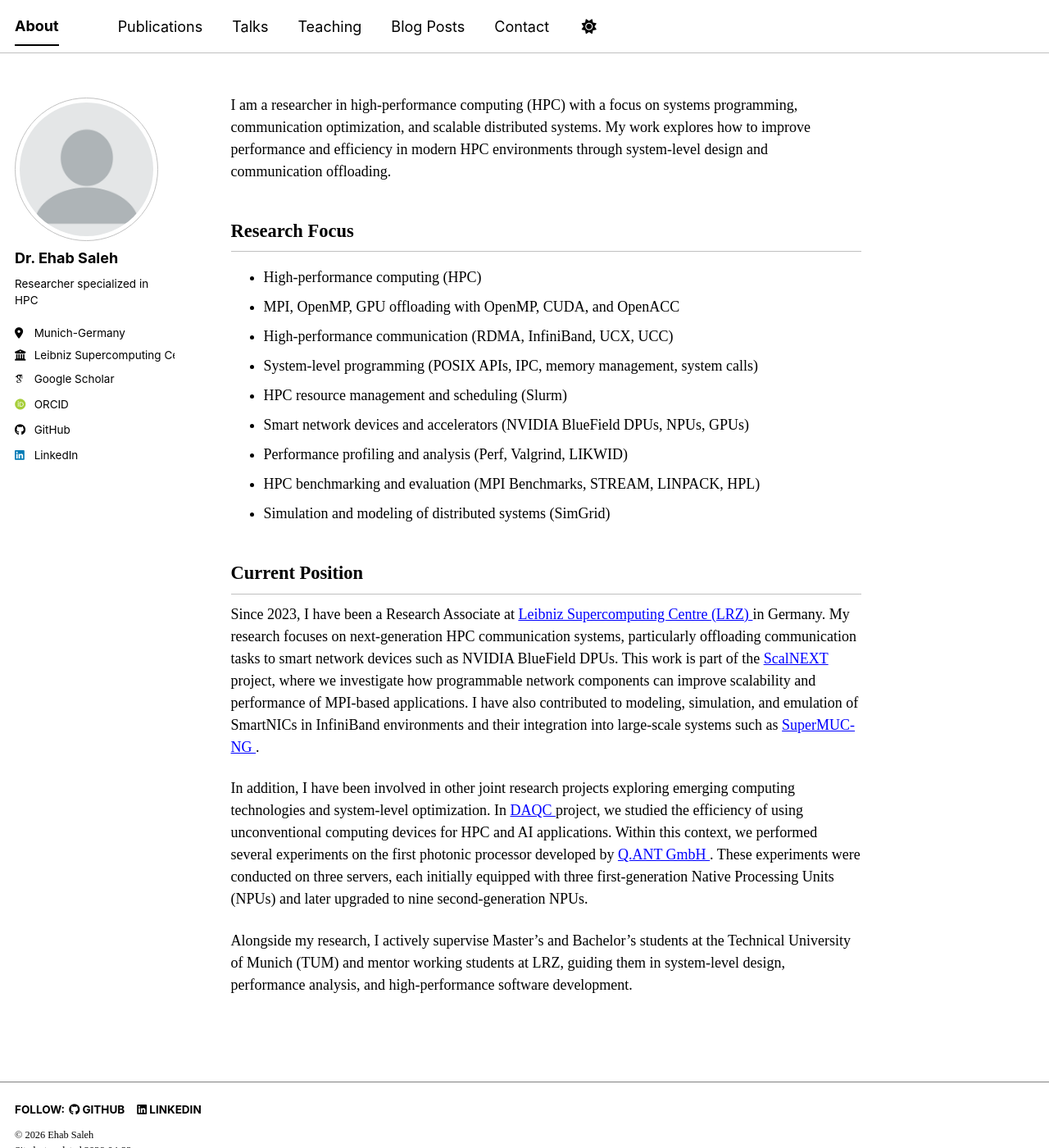
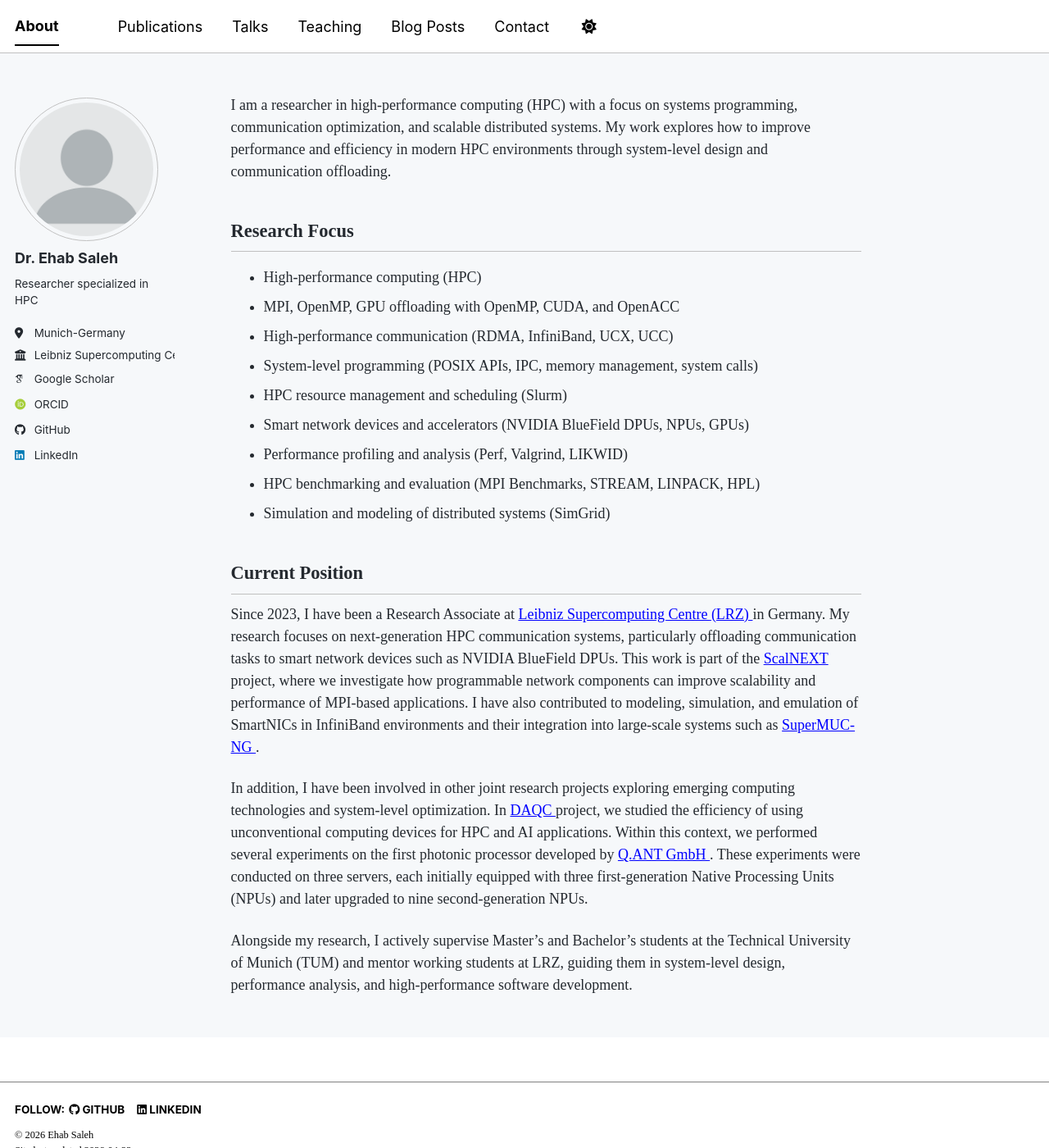
Before and after one commit to ehabosaleh/ehabosaleh.github.io, a Jekyll site: the page built from _pages/about.md, in a window 1280 px wide and 1400 px high. Shown: the whole window at 82% size. Built offline with Jekyll 4.4.1, drawn with Linux system fonts in a browser that asks for light colours; some web fonts are replaced; a script bundle is joined from its source files by our own code; library files that are not in the unit come from our copies.

Commit message:
Add light and dark mode styles for body and html

```diff
--- a/assets/css/main.scss
+++ b/assets/css/main.scss
@@ -36,3 +36,16 @@
   color: #e0e0e0 !important;
   border: 1px solid #444 !important;
 }
+
+
+body {
+  background-color: #f6f8fa !important;  /* GitHub light */
+  color: #24292f;
+}
+
+/* ===== Page background (dark mode) ===== */
+
+html[data-theme="dark"] body {
+  background-color: #1e1e1e !important;  /* softer dark (not black) */
+  color: #e0e0e0;
+}
```
